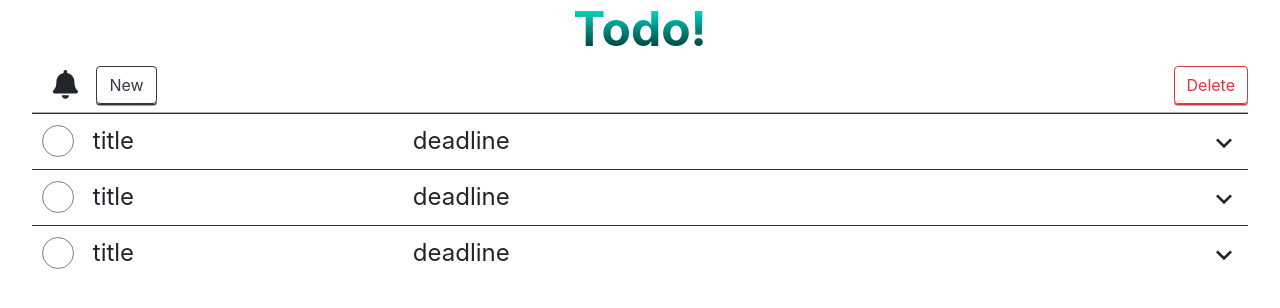
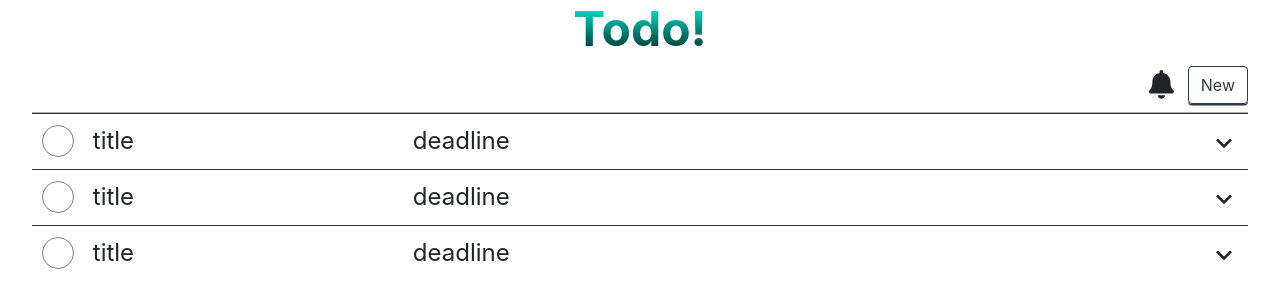
Before and after one commit to fed-gren/Todo-App, a React (Create React App) app in the folder todo_client/: page / in a window 1280 px wide. Shown: the top 308 px of the page. Built offline with nearby package versions, Linux system fonts and the light colour scheme; the HTML template or start-up script is replaced by a standard one.

Commit message:
feat: add delete icon
- edit 아이콘 옆에 delete 아이콘 추가
- edit 아이콘 md에서 fi로 변경
- TodoControl 컴포넌트에 있던 delete 버튼 삭제

```diff
--- a/todo_client/src/components/TodoCard.js
+++ b/todo_client/src/components/TodoCard.js
@@ -1,7 +1,8 @@
 import React, { useState } from "react";
 import "../styles/TodoCard.css";
 import { Collapse } from "react-bootstrap";
-import { MdExpandLess, MdExpandMore, MdEdit } from "react-icons/md";
+import { MdExpandLess, MdExpandMore } from "react-icons/md";
+import { FiEdit, FiTrash2 } from "react-icons/fi";
 import { Link } from "react-router-dom";
 
 function TodoCard() {
@@ -18,19 +19,25 @@ function TodoCard() {
       <section
         className="todo_card_summary"
         onMouseEnter={editHandler}
-        onMouseLeave={editHandler}>
+        onMouseLeave={editHandler}
+      >
         <section className="todo_card_left">
           <section className="todo_card_checker">
             <div className="checker" onClick={statusHandler}>
-              {todoDone && <div className="check_flag"/>}
+              {todoDone && <div className="check_flag" />}
             </div>
           </section>
           <section className="todo_card_title">title</section>
         </section>
         <section className="todo_card_deadline">deadline</section>
         <section className="todo_card_right">
-        <section className="todo_card_edit">
-            {showEdit && <Link to="/edit"><MdEdit className="icon_edit" /></Link>}
+          <section className="todo_card_edit">
+            {showEdit && (
+              <Link to="/edit">
+                <FiEdit className="icon_edit" />
+              </Link>
+            )}
+            {showEdit && <FiTrash2 />}
           </section>
           <section
             className="todo_card_collapse"
--- a/todo_client/src/components/TodoControl.js
+++ b/todo_client/src/components/TodoControl.js
@@ -21,11 +21,11 @@ function TodoControl() {
         </section>
       </section>
 
-      <section className="section_button_delete">
+      {/* <section className="section_button_delete">
         <Button className="button_delete" variant="outline-danger">
           Delete
         </Button>
-      </section>
+      </section> */}
     </section>
   );
 }
--- a/todo_client/src/styles/TodoControl.css
+++ b/todo_client/src/styles/TodoControl.css
@@ -1,7 +1,7 @@
 .todo_control_container {
   padding: 0.5rem 0;
   display: flex;
-  justify-content: space-between;
+  justify-content: flex-end;
   width: 95%;
   margin: 0 auto;
   border-bottom: 1px solid rgb(173, 173, 173);
@@ -9,10 +9,10 @@
 
 .todo_control_left {
   flex-grow: 0;
-  width: 9rem;
+  width: 6.3rem;
   display: flex;
-  justify-content: space-around;
-  padding: 0 .7rem;
+  justify-content: space-between;
+  /* padding: 0 .7rem; */
   align-items: center;
 }
 
@@ -36,13 +36,13 @@
   align-items: center;
 }
 
-.section_button_delete {
+/* .section_button_delete {
   flex-grow: 0;
   text-align: center;
   width: 9rem;
   display: flex;
   justify-content: flex-end;
-}
+} */
 
 .alarm {
   font-size: 1.8rem;
```
